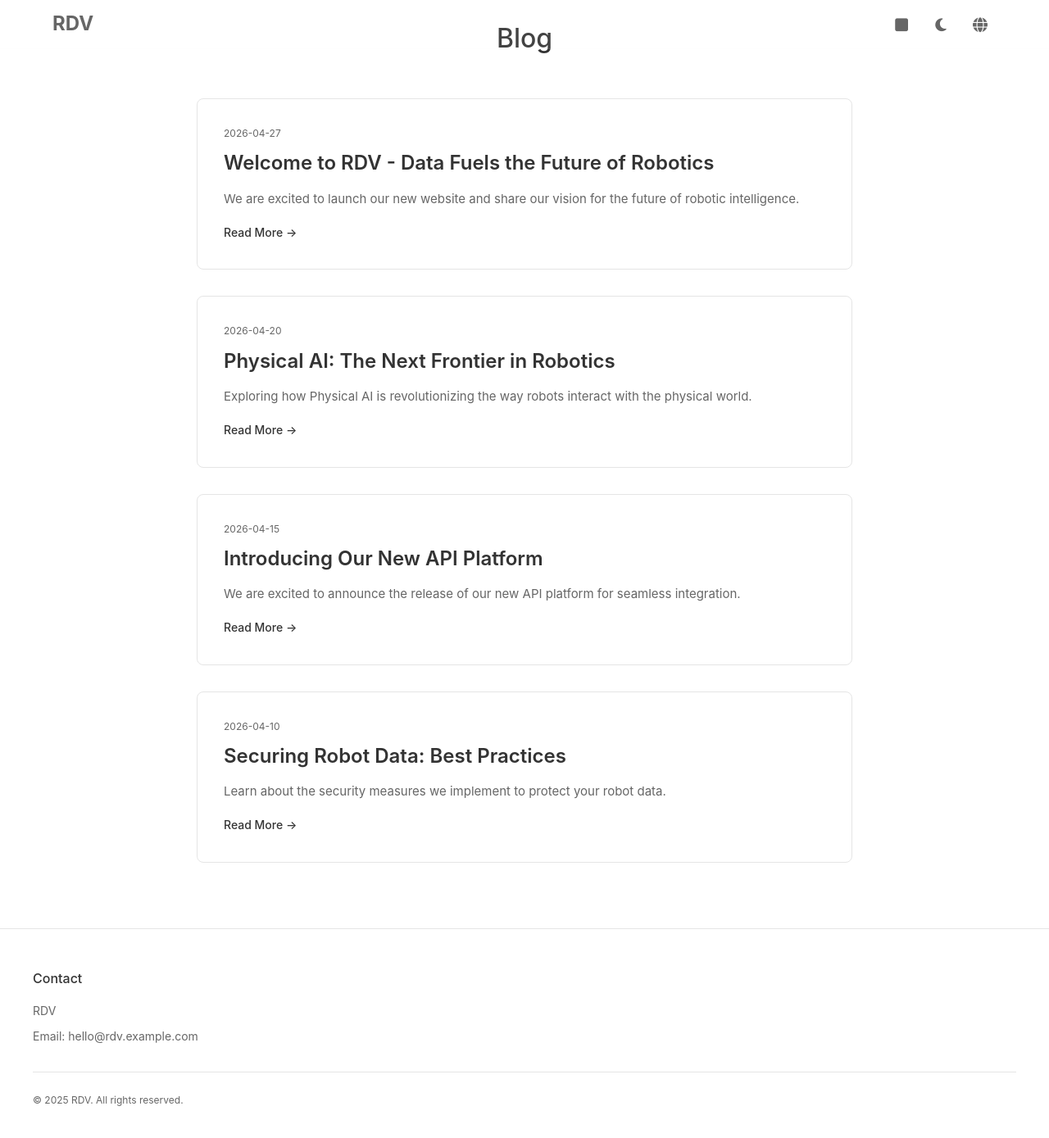
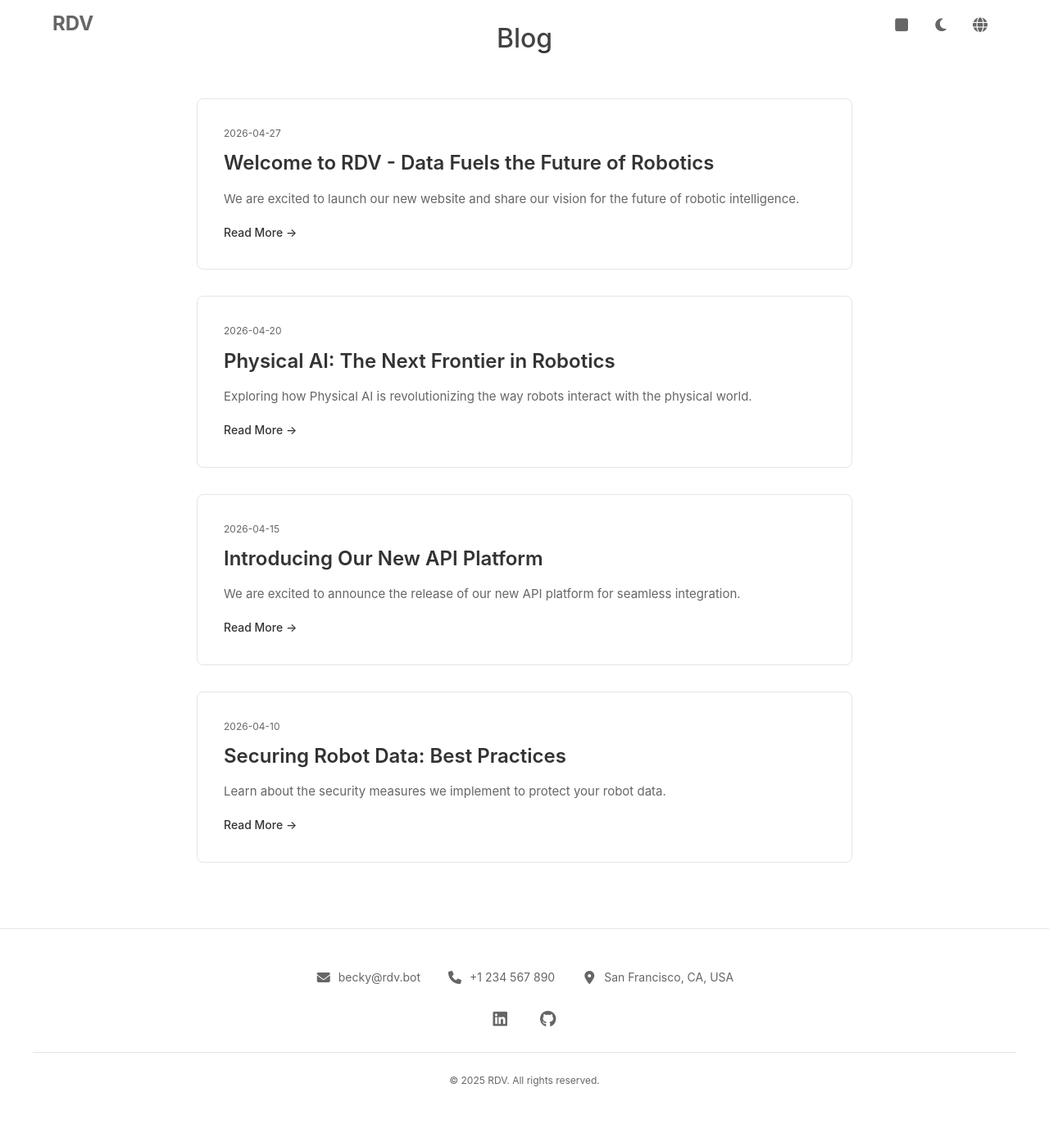
Before and after one commit to red-pencil/datapage, a Jekyll site: the page built from blog.html, in a window 1280 px wide and 1400 px high, scrolled down 59 px. Shown: the top 1389 px of the window at 82% size. Built offline with Jekyll 4.4.1, drawn with Linux system fonts in a browser that asks for light colours.

Commit message:
fix title

```diff
--- a/_includes/footer.html
+++ b/_includes/footer.html
@@ -1,12 +1,26 @@
 <footer class="site-footer">
   <div class="footer-inner">
-    <div class="footer-section">
-      <h3 class="footer-title" data-i18n="contact">Contact</h3>
-      <p class="footer-text">RDV</p>
-      <p class="footer-text">Email: hello@rdv.example.com</p>
+    <div class="footer-contact">
+      <div class="footer-contact-item">
+        <i class="fa-solid fa-envelope"></i>
+        <a href="mailto:becky@rdv.bot" data-i18n="footerEmail">becky@rdv.bot</a>
+      </div>
+      <div class="footer-contact-item">
+        <i class="fa-solid fa-phone"></i>
+        <a href="tel:+1234567890" data-i18n="footerPhone">+1 234 567 890</a>
+      </div>
+      <div class="footer-contact-item">
+        <i class="fa-solid fa-location-dot"></i>
+        <span data-i18n="footerAddress">San Francisco, CA, USA</span>
+      </div>
+    </div>
+    <div class="footer-social">
+      <a href="https://linkedin.com" target="_blank" rel="noopener" title="LinkedIn"><i class="fa-brands fa-linkedin"></i></a>
+      <a href="https://twitter.com" target="_blank" rel="noopener" title="X/Twitter"><i class="fa-brands fa-x-twitter"></i></a>
+      <a href="https://github.com" target="_blank" rel="noopener" title="GitHub"><i class="fa-brands fa-github"></i></a>
     </div>
     <div class="footer-copyright">
-      <span>&copy; 2025 RDV. All rights reserved.</span>
+      <span data-i18n="footerCopyright">© 2025 RDV. All rights reserved.</span>
     </div>
   </div>
 </footer>
--- a/_includes/hero.html
+++ b/_includes/hero.html
@@ -1,7 +1,7 @@
 <section class="hero" id="hero">
   <img class="hero-bg hero-bg-light" id="hero-bg-light" src="/assets/hero/light/humanoidlearn.jpg" alt="Hero Background Light">
   <img class="hero-bg hero-bg-dark" id="hero-bg-dark" src="/assets/hero/dark/humanoidlearn dark.jpg" alt="Hero Background Dark">
-  <video class="hero-bg hero-video" id="hero-video" src="/assets/hero/light/humanoidlearnvideo1.mp4" loop autoplay></video>
+  <video class="hero-bg hero-video" id="hero-video" src="/assets/hero/light/humanoidlearnvideo1.mp4" playsinline muted loop autoplay></video>
   <div class="hero-content">
     <h1 class="hero-title" id="hero-title">
       <span class="hero-fixed-container">
--- a/assets/css/style.css
+++ b/assets/css/style.css
@@ -468,25 +468,32 @@
   bottom: 0;
   left: 50%;
   transform: translateX(-50%);
+  width: 100%;
 }
 
 .hero.has-bg .hero-title {
   font-size: clamp(24px, 5vw, 36px);
   display: flex;
-  justify-content: space-between;
+  justify-content: center;
   align-items: baseline;
 }
 
-.hero.has-bg .hero-fixed {
+.hero.has-bg .hero-fixed-container {
+  text-align: right;
+  padding-right: 12px;
+}
+
+.hero.has-bg .hero-carousel-container {
+  text-align: left;
+  padding-left: 12px;
+}
+
+.hero.has-bg .word-carousel {
   min-width: 100px;
 }
 
-.hero.has-bg .word-carousel {
-  min-width: 120px;
-}
-
 .hero.has-bg .word-carousel .word {
-  width: 120px;
+  width: 100px;
 }
 
 .hero-bg {
@@ -539,9 +546,9 @@
 }
 
 .hero-fixed-container {
-  flex: 1 1 0;
-  min-width: 0;
+  width: 50%;
   text-align: right;
+  padding-right: 16px;
 }
 
 .hero-fixed {
@@ -551,9 +558,9 @@
 }
 
 .hero-carousel-container {
-  flex: 1 1 0;
-  min-width: 0;
+  width: 50%;
   text-align: left;
+  padding-left: 16px;
 }
 
 .word-carousel {
@@ -697,26 +704,76 @@
 .footer-inner {
   max-width: 1200px;
   margin: 0 auto;
+  display: flex;
+  flex-direction: column;
+  align-items: center;
+  gap: 24px;
 }
 
-.footer-title {
-  font-size: 16px;
-  font-weight: 500;
-  margin-bottom: 16px;
+.footer-contact {
+  display: flex;
+  flex-wrap: wrap;
+  justify-content: center;
+  gap: 32px;
 }
 
-.footer-text {
+.footer-contact-item {
+  display: flex;
+  align-items: center;
+  gap: 8px;
   font-size: 14px;
   color: var(--text-secondary);
-  margin-bottom: 8px;
+}
+
+.footer-contact-item i {
+  font-size: 16px;
+  color: var(--text-secondary);
+  width: 20px;
+  text-align: center;
+}
+
+.footer-contact-item a {
+  color: var(--text-secondary);
+  text-decoration: none;
+  transition: color 0.2s ease;
+}
+
+.footer-contact-item a:hover {
+  color: var(--text-primary);
+}
+
+.footer-social {
+  display: flex;
+  gap: 20px;
+}
+
+.footer-social a {
+  font-size: 20px;
+  color: var(--text-secondary);
+  transition: color 0.2s ease;
+}
+
+.footer-social a:hover {
+  color: var(--text-primary);
 }
 
 .footer-copyright {
-  margin-top: 32px;
   padding-top: 24px;
   border-top: 1px solid var(--border-light);
   font-size: 12px;
   color: var(--text-secondary);
+  width: 100%;
+  text-align: center;
+}
+
+/* Mobile Footer */
+@media (max-width: 767px) {
+  .footer-contact {
+    flex-direction: column;
+    align-items: center;
+    gap: 16px;
+  }
+}
 }
 
 /* Mobile Responsive */
--- a/assets/js/main.js
+++ b/assets/js/main.js
@@ -33,6 +33,9 @@
       readMore: "阅读全文 →",
       blogTitle: "博客",
       contact: "联系我们",
+      footerEmail: "becky@rdv.bot",
+      footerPhone: "+1 234 567 890",
+      footerAddress: "美国加利福尼亚州旧金山",
       footerCopyright: "© 2025 RDV. 保留所有权利。"
     },
     en: {
@@ -66,6 +69,9 @@
       readMore: "Read More →",
       blogTitle: "Blog",
       contact: "Contact",
+      footerEmail: "becky@rdv.bot",
+      footerPhone: "+1 234 567 890",
+      footerAddress: "San Francisco, CA, USA",
       footerCopyright: "© 2025 RDV. All rights reserved."
     }
   };
```
Also changed, not shown: 13 other files.
